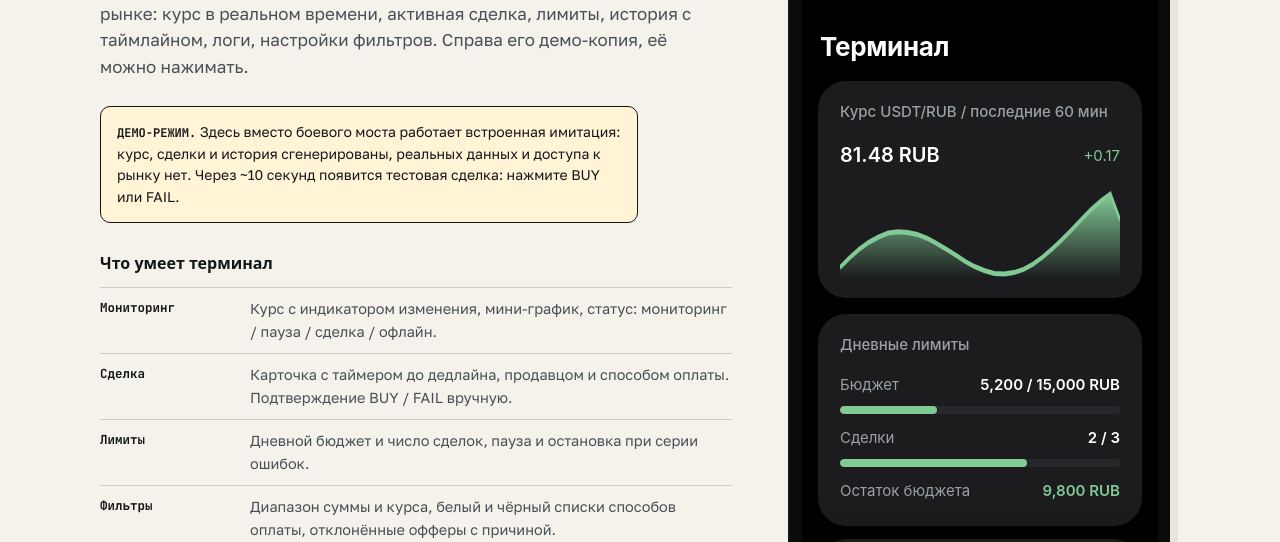
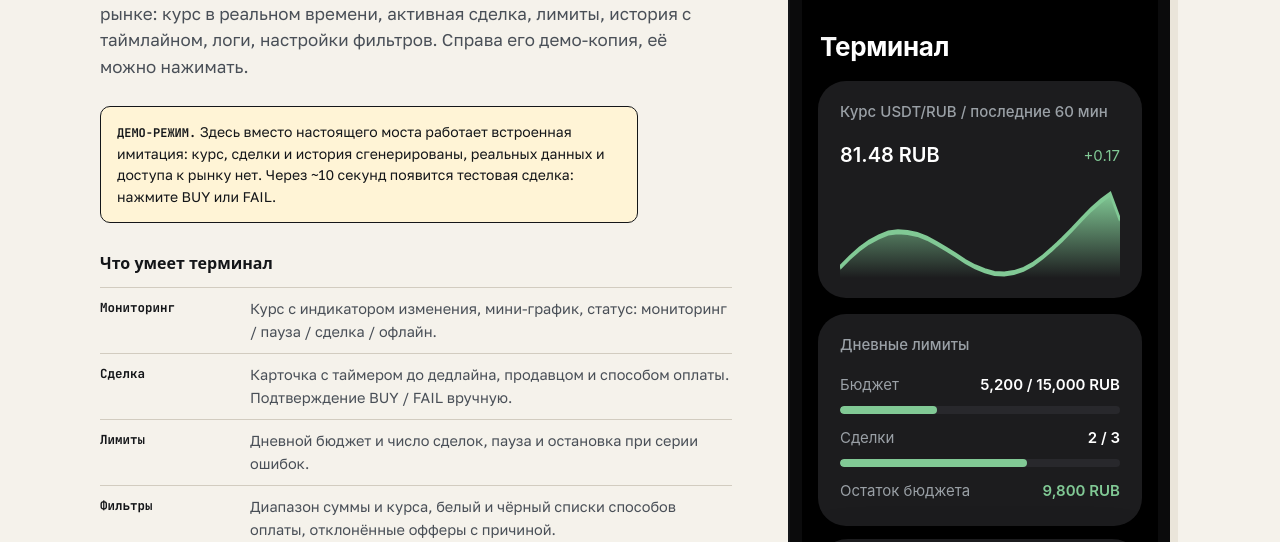
Before and after one commit to Maxxximka55/maximbit-portfolio, a plain HTML site: page p2p-terminal-live-demo.html in a window 1280 px wide. Shown: the part 229-771 px from the top of the page. Drawn offline with Linux system fonts and the light colour scheme; a web font is replaced by a local one.

Commit message:
Update demo note to clarify bridge simulation

```diff
--- a/p2p-terminal-live-demo.html
+++ b/p2p-terminal-live-demo.html
@@ -198,7 +198,7 @@ Mini App ──POST /command────▶ Мост ──▶ браузер
       'h1': 'Терминал управления P2P-ботом: Mini App поверх моста',
       'lead': 'Рабочий интерфейс, которым я управляю ботом на реальном P2P-рынке: курс в реальном времени, активная сделка, лимиты, история с таймлайном, логи, настройки фильтров. Справа его демо-копия, её можно нажимать.',
       'note.b': 'ДЕМО-РЕЖИМ.',
-      'note.t': 'Здесь вместо боевого моста работает встроенная имитация: курс, сделки и история сгенерированы, реальных данных и доступа к рынку нет. Через ~10 секунд появится тестовая сделка: нажмите BUY или FAIL.',
+      'note.t': 'Здесь вместо настоящего моста работает встроенная имитация: курс, сделки и история сгенерированы, реальных данных и доступа к рынку нет. Через ~10 секунд появится тестовая сделка: нажмите BUY или FAIL.',
       'h2.feat': 'Что умеет терминал',
       'f1.k': 'Мониторинг',
       'f1.v': 'Курс с индикатором изменения, мини-график, статус: мониторинг / пауза / сделка / офлайн.',
```
